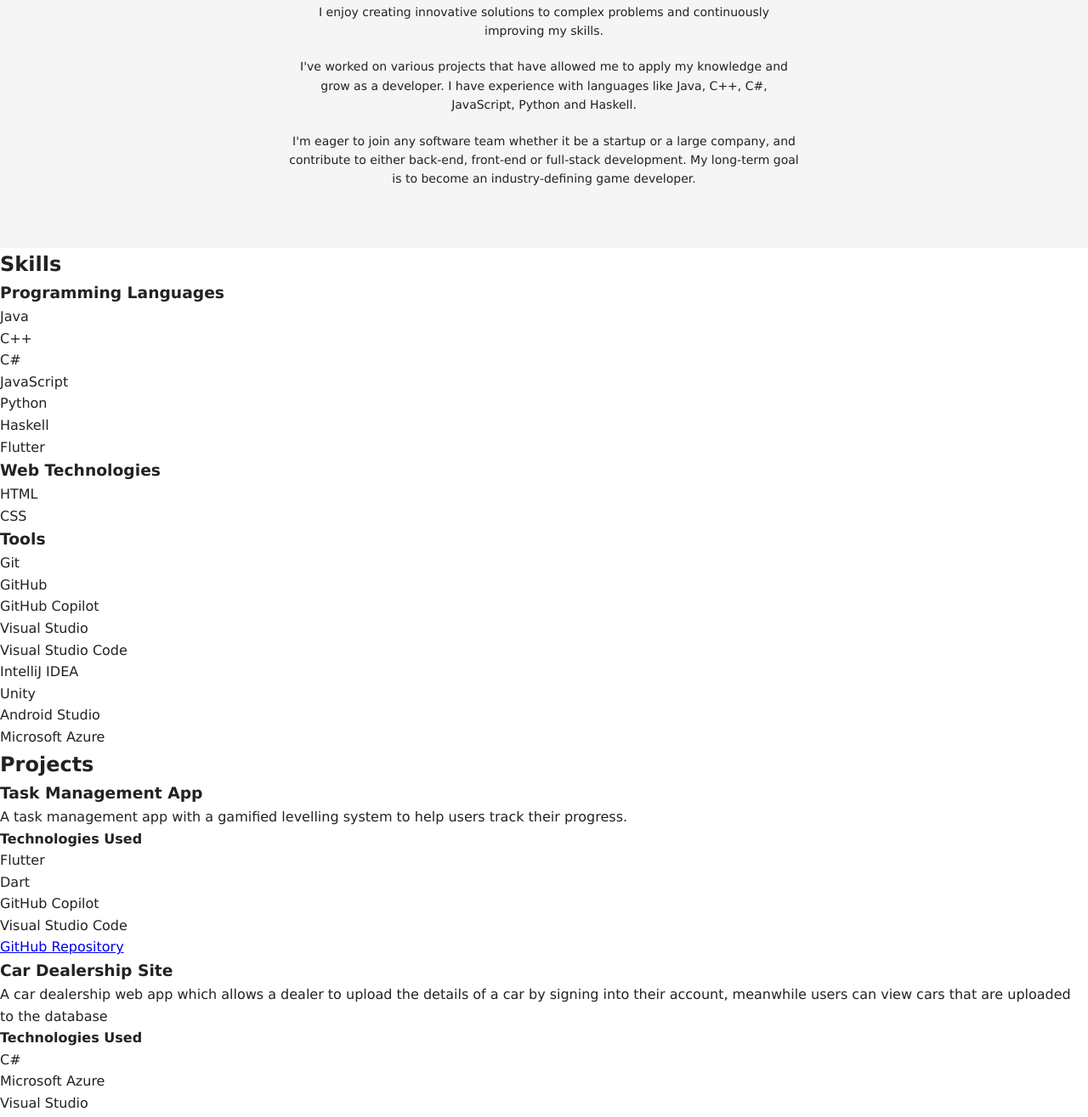
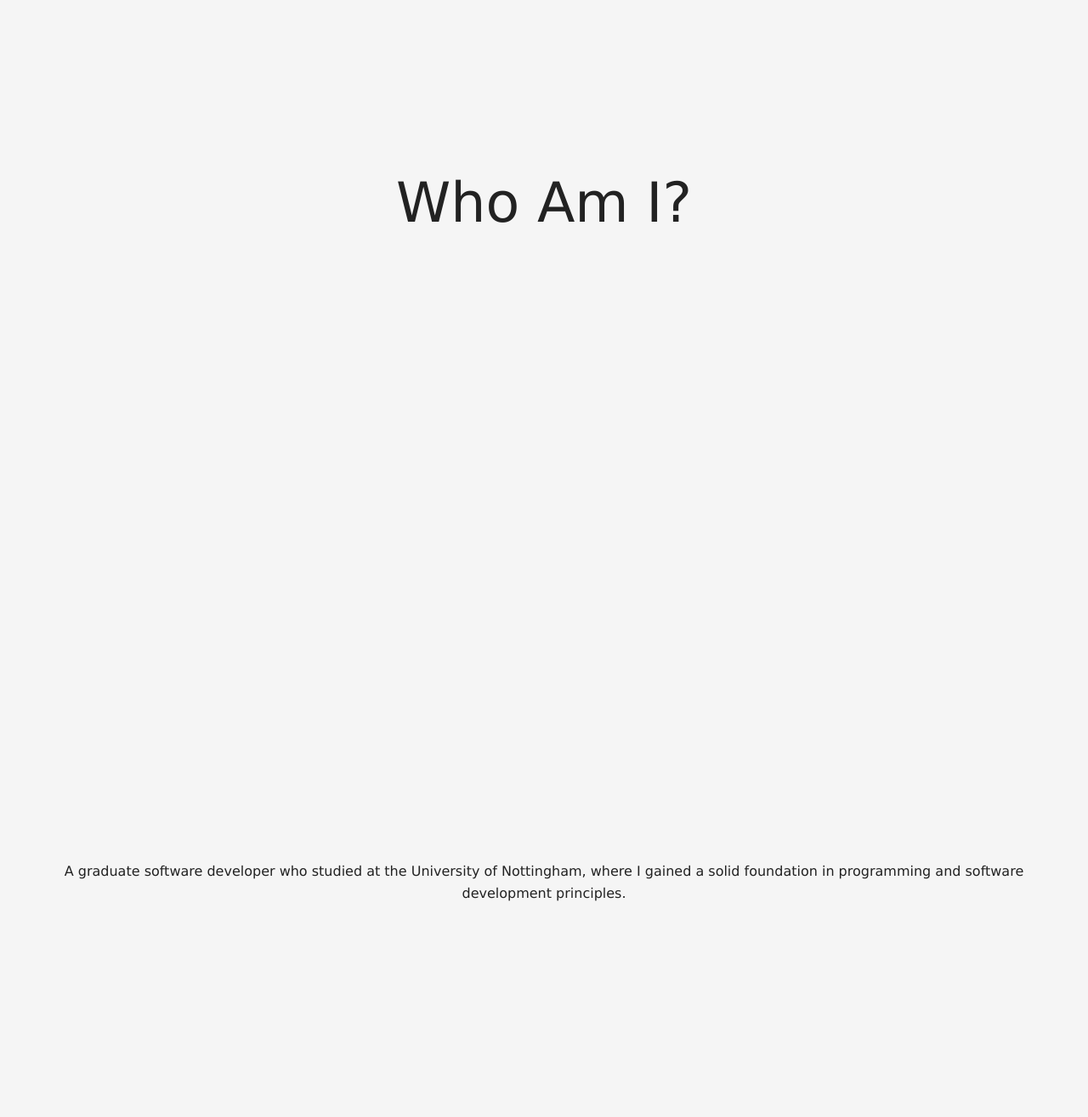
Before and after one commit to Zealousy56/Portfolio, a plain HTML site: page index.html in a window 1280 px wide. Shown: the part 961-2276 px from the top of the page at 85% size. Drawn offline with Linux system fonts and the light colour scheme.

Commit message:
Added Styling to the 'about me' section

```diff
--- a/css/style.css
+++ b/css/style.css
@@ -44,18 +44,56 @@
 }
 
 #about {
-    padding: 50px 0;
     background-color: var(--surface-color);
-    text-align: center;
+
+    display: flex;
+    flex-direction: column;
+
+    scroll-snap-type: y proximity;
+}
+
+#about-header{
+    display: flex;
+    justify-content: center;
+    align-items: center;
+
+    min-height: 100vh;
+    min-height: 100dvh;
+
+    scroll-snap-align: start;
 }
 
 #about h2{
-    font-size: 18px;
-
+    font-weight: normal;
+    font-size: 65px;
 }
 
-#about p {
-    font-size: 14px;
-    max-width: 600px;
-    margin: 20px auto;
+#about-text{
+    display: flex;
+    overflow-x: auto;
+    scroll-snap-type: x mandatory;
+
+    height: 100vh;
+    height: 100dvh;
 }
+
+.about-sentence {
+    flex: 0 0 100%;
+
+    display: flex;
+    justify-content: center;
+    align-items: center;
+
+    box-sizing: border-box;
+    padding: 40px;
+
+    scroll-snap-align: start;
+}
+
+.about-sentence p {
+    flex: 0 0 100%;
+    box-sizing: border-box;
+
+    text-align: center;
+    padding: 20px;
+}
--- a/index.html
+++ b/index.html
@@ -19,28 +19,39 @@
         </header>
 
         <section id = "about">
-            <div class = "container">
+            <div id = "about-header">
                 <h2>Who Am I?</h2>
+            </div>
+
+            <div id = "about-text">
+                <div class = "about-sentence">
                     <p>
                         A graduate software developer who studied at the University of Nottingham,
                         where I gained a solid foundation in programming and software development
                         principles.
                     </p>
+                </div>
+                <div class = "about-sentence">
                     <p>
                         I enjoy creating innovative solutions to complex problems and
                         continuously improving my skills.
                     </p>
+                </div>
+                <div class = "about-sentence">
                     <p>
                     I've worked on various projects that have allowed me to apply my
                     knowledge and grow as a developer. I have experience with languages
                     like Java, C++, C#, JavaScript, Python and Haskell.
                     </p>
+                </div>
+                <div class="about-sentence">
                     <p>
                         I'm eager to join any software team whether it be a startup or a
                         large company, and contribute to either back-end, front-end or
                         full-stack development. My long-term goal is to become an industry-defining
                         game developer.
                     </p>
+                </div>
             </div>
         </section>
 
```
Lines whose indentation alone changed are shown as unchanged.
